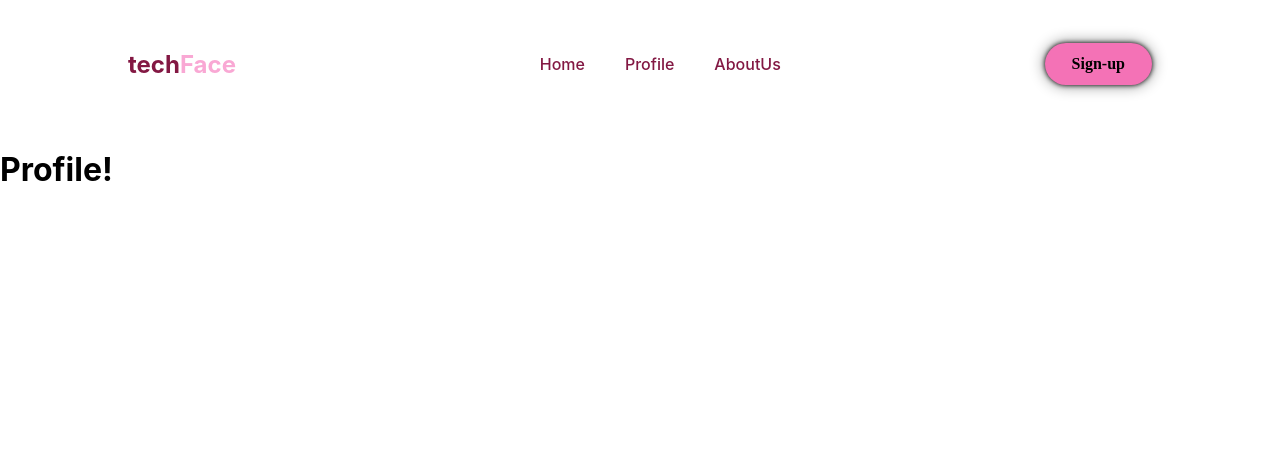
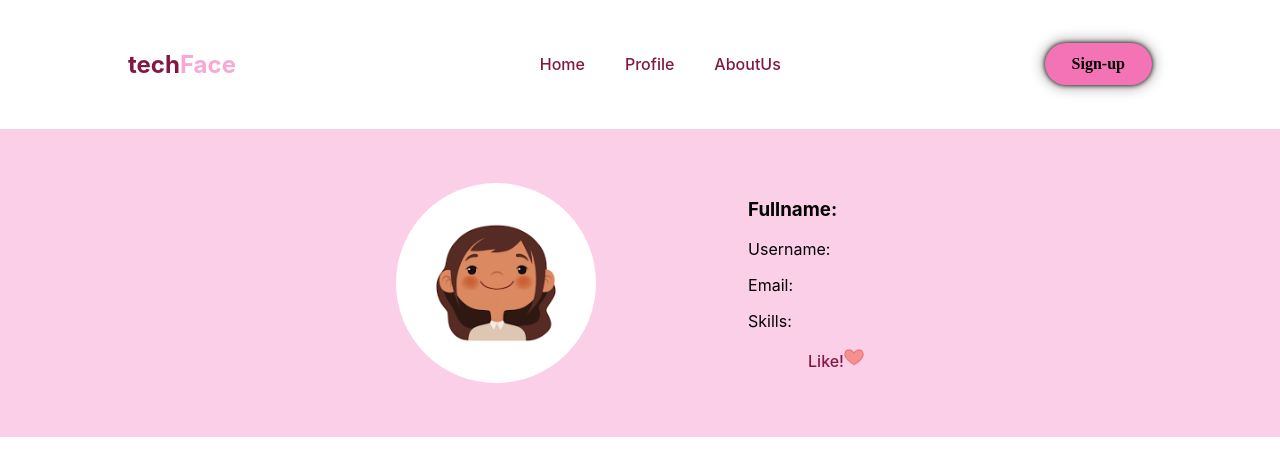
Before and after one commit to MaureenMurugi/techFace, a React (Create React App) app: page /profile in a window 1280 px wide. Shown: the top 476 px of the page. Built offline with nearby package versions, Linux system fonts and the light colour scheme; data requests are answered from the project's data file.

Commit message:
Add a GET request and add the design

```diff
--- a/src/Components/Profile.js
+++ b/src/Components/Profile.js
@@ -1,11 +1,43 @@
+import avater from "../Images/avatar.png"
+import like from "../Images/like2.png"
+import { useState, useEffect} from "react"
+
+function Profile() {
+  const [getFull, setGetFull] = useState([]);
+
+  const fetchData = () => {
+    fetch("http://localhost:3000/registers")
+    .then((response) => response.json())
+    .then((data) => {
+      console.log(data);
+      setGetFull(data)
+    });
+  };
+
+  useEffect(() => {
+    fetchData();
+  }, [])
 
 
-function Profile() {
     return (
-      <div>
-        <h1>Profile!</h1>
+      <div className="section">
+      <div className="photo">
+          <img className="dp" src={avater} alt="logo"></img>
+          <div className="info">
+              <h3>Fullname:</h3>
+              <p>Username:</p>
+              <p>Email:</p>
+              <p>Skills:</p>
+              <ul>
+                  <li className="like">Like!<img className="likee" src={like} alt="like"></img></li>
+              </ul>
+          </div>
       </div>
-    );
+</div>
+    )
+
+
+
   }
 
 export default Profile
```
Also changed, not shown: src/Images/avatar.png (added).
